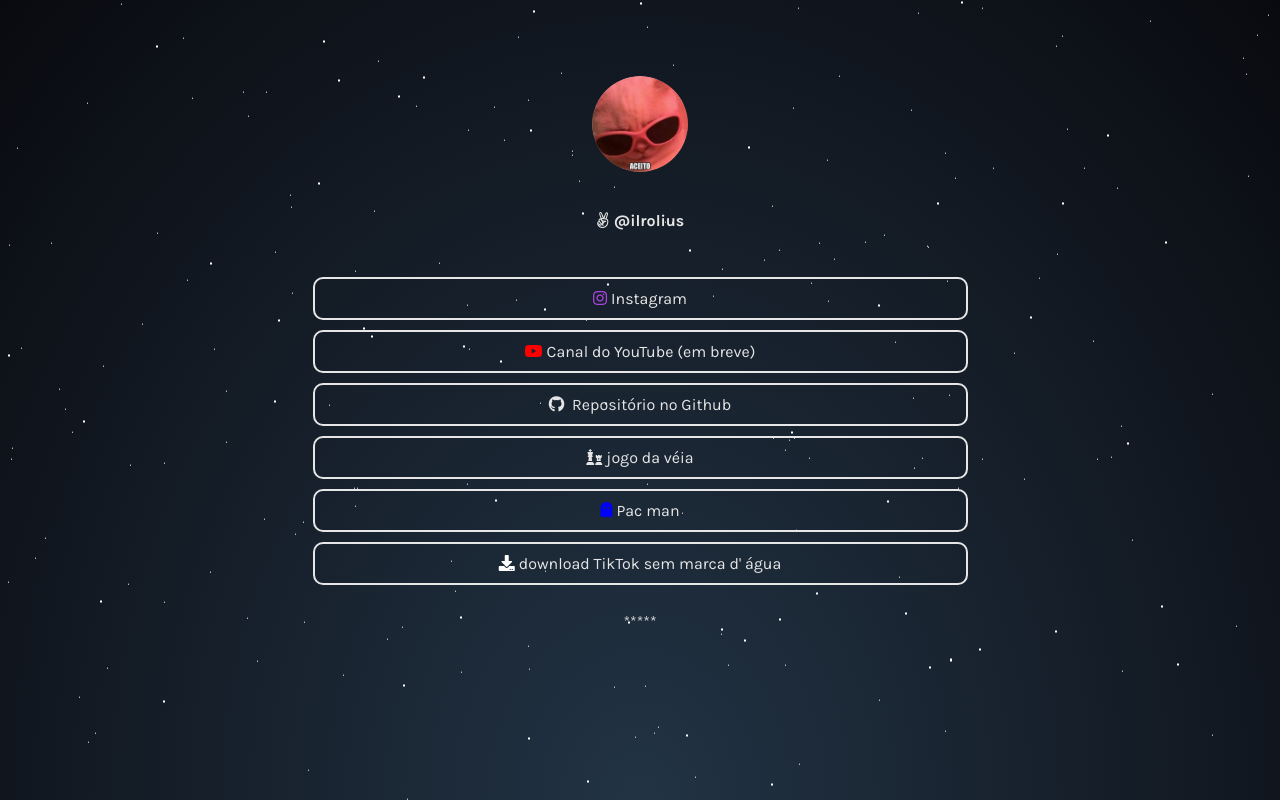
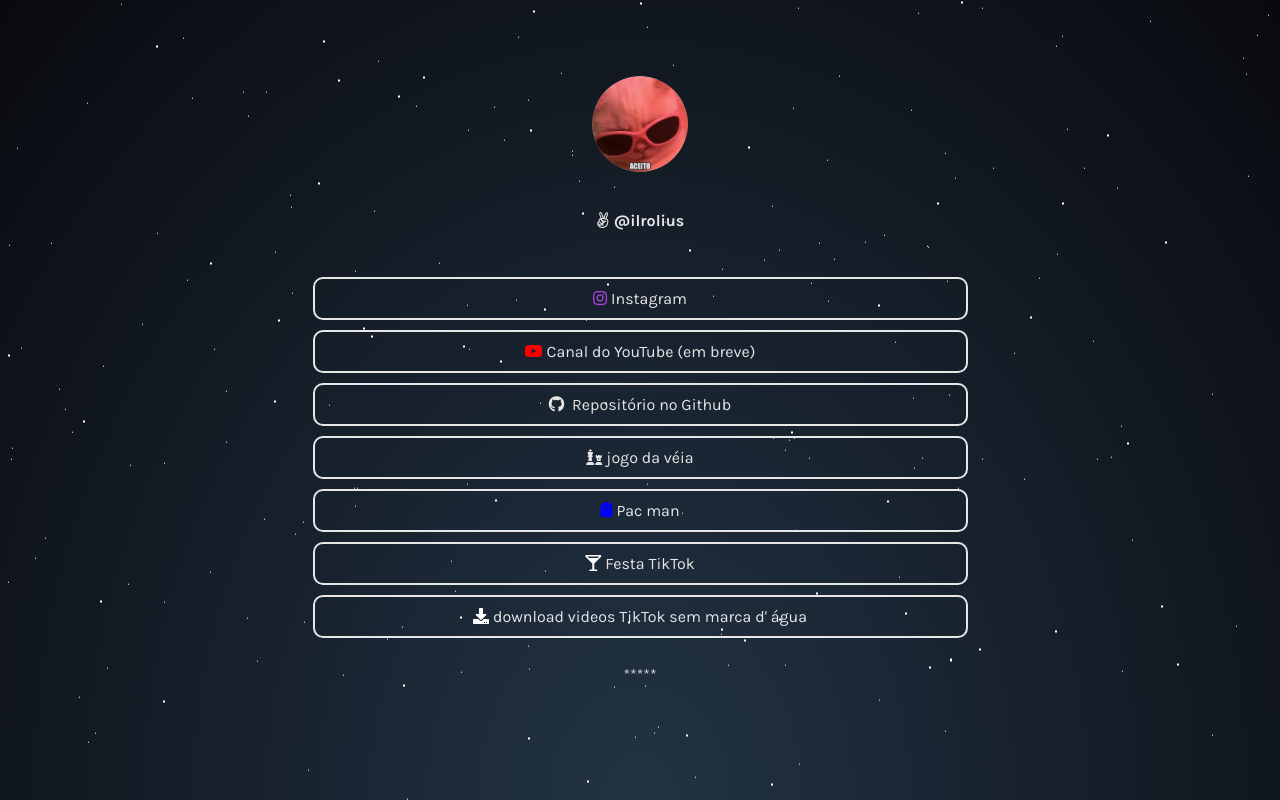
Before and after one commit to ilroliusRramuu/black_devil, a plain HTML site: page index.html in a window 1280 px wide. Drawn offline with Linux system fonts and the light colour scheme.

Commit message:
ilrolius

```diff
--- a/index.html
+++ b/index.html
@@ -56,8 +56,12 @@ eu sou o futuro dominador do mundo.
         <a class="link" href="https://www.google.com/url?sa=t&source=web&rct=j&url=https://www.google.com/logos/2010/pacman10-i.html&ved=2ahUKEwiPu7qNpfPxAhUcqpUCHfdpDBwQFjABegQIBBAC&usg=AOvVaw25HLDFChzjQuJIxvufhGn8" target="_blank"><i
             class="fas fa-ghost"style="color:blue;">&nbsp;</i>Pac man</a>
 
-      <a class="link" href="https://snaptik.app/pt" target="_blank"><i
-            class="fas fa-download"style="color:white">&nbsp;</i>download TikTok sem marca d' água</a>
+         <a class="link" href="https://onscout.com/" target="_blank"><i
+
+            class="fas fa-glass-martini-alt"style="color:white">&nbsp;</i>Festa TikTok</a>
+
+         <a class="link" href="https://snaptik.app/pt" target="_blank"><i
+              class="fas fa-download"style="color:white">&nbsp;</i>download videos TikTok sem marca d' água</a>
 
 
     </div>
```
